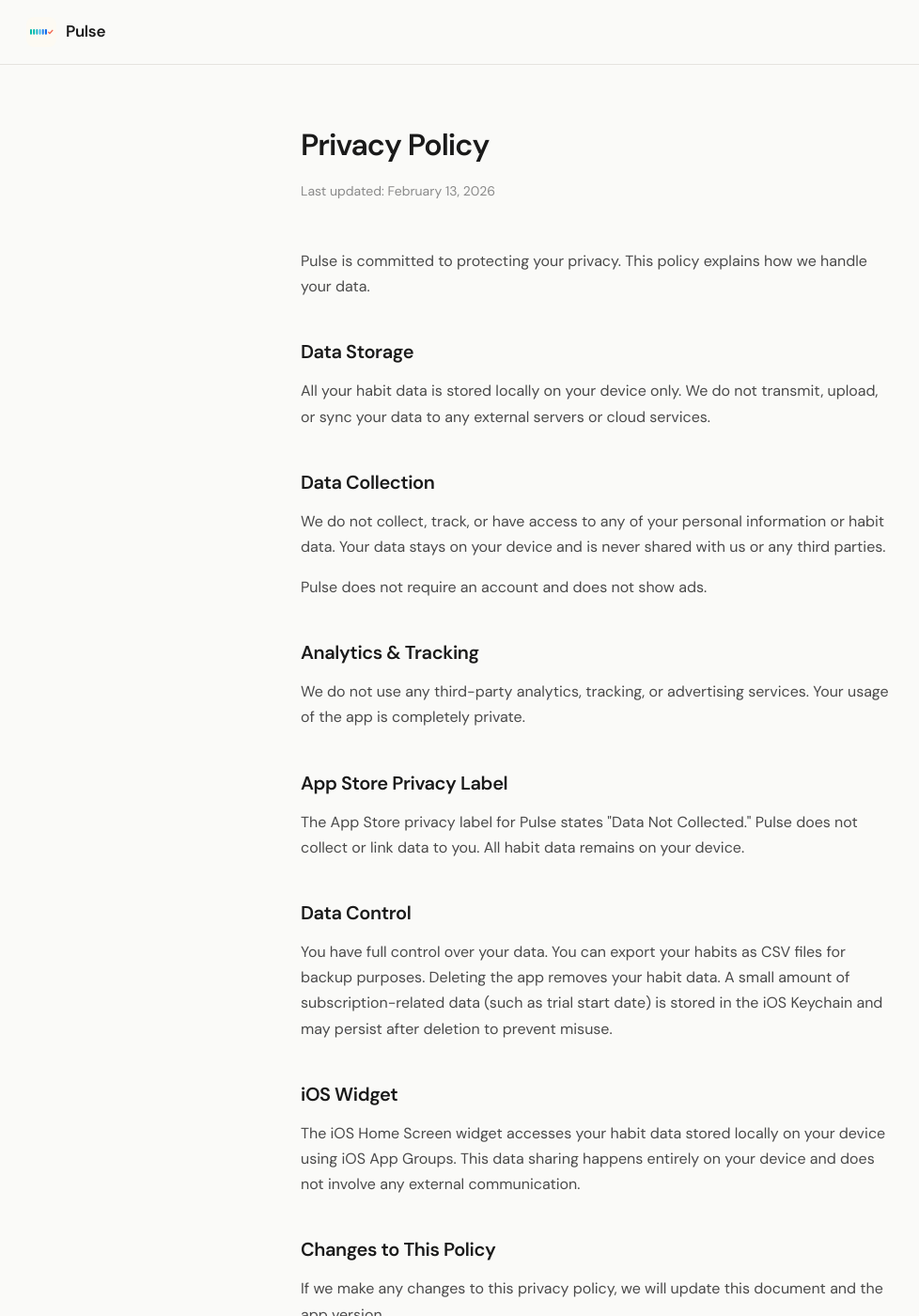
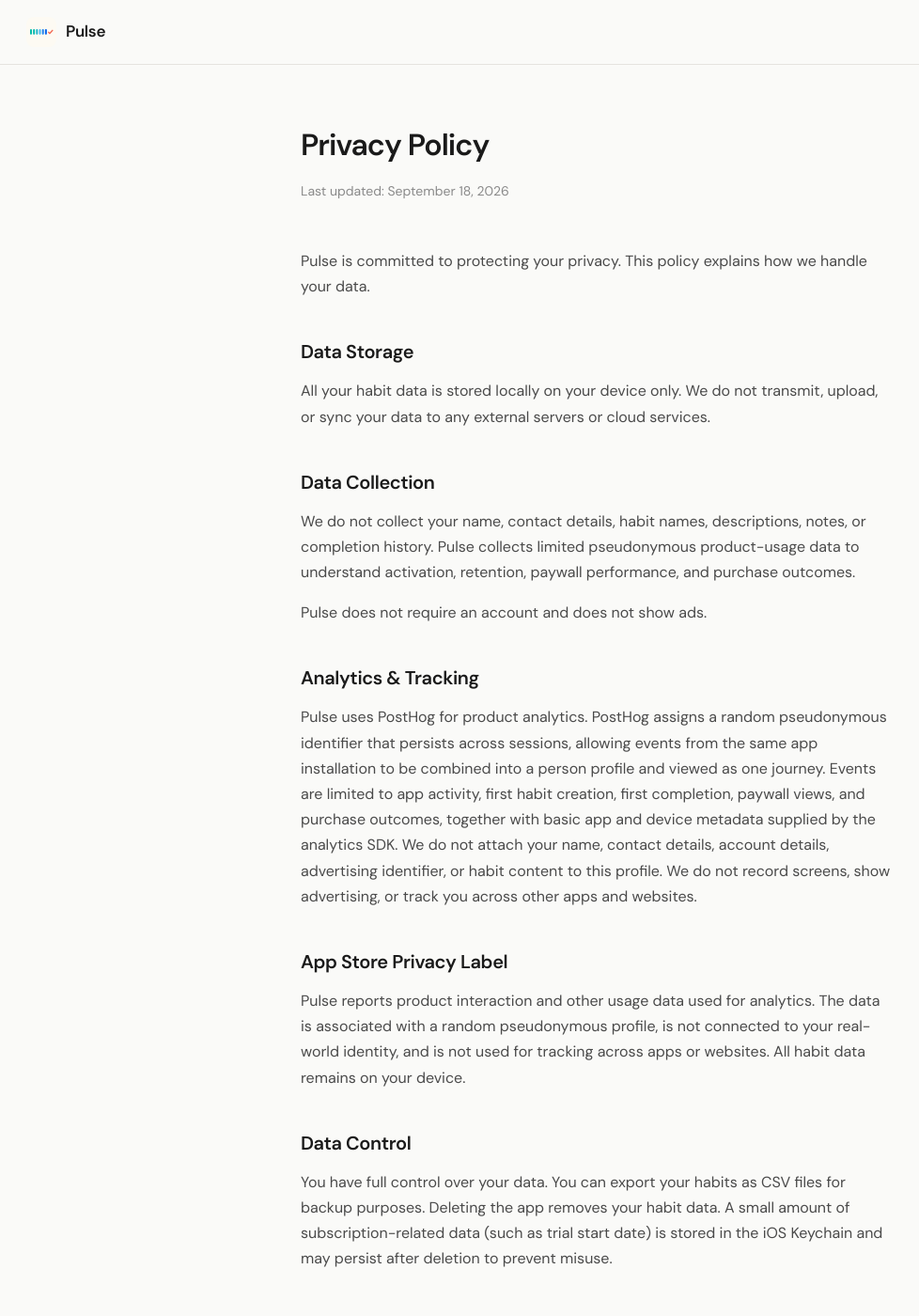
Before and after one commit to AriApar/ariapar.github.io, a Jekyll site: the page pulse/privacy.html, which Jekyll copies as it is, in a window 1280 px wide and 1400 px high. Shown: the whole window at 94% size, without its empty margins (4-982 px from the left). Built offline with Jekyll 4.4.1, drawn with Linux system fonts in a browser that asks for light colours.

Commit message:
docs: update Pulse analytics disclosures

```diff
--- a/pulse/loop-alternative.html
+++ b/pulse/loop-alternative.html
@@ -594,7 +594,7 @@
       </div>
       <div class="shared-card">
         <h3>Real privacy</h3>
-        <p>No accounts, no cloud, no analytics. Your data never leaves your phone.</p>
+        <p>No accounts, no cloud sync, and no habit-data uploads. Your habits stay on your phone.</p>
       </div>
       <div class="shared-card">
         <h3>Tap-to-complete widgets</h3>
@@ -641,7 +641,7 @@
 
     <div class="faq-item">
       <h3>Why isn't Pulse open source?</h3>
-      <p>Pulse is independently developed. The subscription model supports ongoing development and keeps the app ad-free with no data collection. You still own all your data and can export it anytime.</p>
+      <p>Pulse is independently developed. The subscription model supports ongoing development and keeps the app ad-free without uploading your habit data. You still own all your habit data and can export it anytime.</p>
     </div>
   </section>
 
--- a/pulse/privacy.html
+++ b/pulse/privacy.html
@@ -4,7 +4,7 @@
   <meta charset="UTF-8">
   <meta name="viewport" content="width=device-width, initial-scale=1.0">
   <title>Privacy Policy - Pulse Habit Tracker</title>
-  <meta name="description" content="Privacy policy for Pulse, a simple habit tracker for iOS. All data stays on your device.">
+  <meta name="description" content="Privacy policy for Pulse, a local-first habit tracker for iOS that uses limited pseudonymous product analytics.">
   <meta name="robots" content="index, follow">
   <meta name="theme-color" content="#fafaf8">
 
@@ -150,7 +150,7 @@
 
   <main class="content">
     <h1>Privacy Policy</h1>
-    <p class="last-updated">Last updated: February 13, 2026</p>
+    <p class="last-updated">Last updated: September 18, 2026</p>
 
     <p>Pulse is committed to protecting your privacy. This policy explains how we handle your data.</p>
 
@@ -158,14 +158,14 @@
     <p>All your habit data is stored locally on your device only. We do not transmit, upload, or sync your data to any external servers or cloud services.</p>
 
     <h2>Data Collection</h2>
-    <p>We do not collect, track, or have access to any of your personal information or habit data. Your data stays on your device and is never shared with us or any third parties.</p>
+    <p>We do not collect your name, contact details, habit names, descriptions, notes, or completion history. Pulse collects limited pseudonymous product-usage data to understand activation, retention, paywall performance, and purchase outcomes.</p>
     <p>Pulse does not require an account and does not show ads.</p>
 
     <h2>Analytics & Tracking</h2>
-    <p>We do not use any third-party analytics, tracking, or advertising services. Your usage of the app is completely private.</p>
+    <p>Pulse uses PostHog for product analytics. PostHog assigns a random pseudonymous identifier that persists across sessions, allowing events from the same app installation to be combined into a person profile and viewed as one journey. Events are limited to app activity, first habit creation, first completion, paywall views, and purchase outcomes, together with basic app and device metadata supplied by the analytics SDK. We do not attach your name, contact details, account details, advertising identifier, or habit content to this profile. We do not record screens, show advertising, or track you across other apps and websites.</p>
 
     <h2>App Store Privacy Label</h2>
-    <p>The App Store privacy label for Pulse states "Data Not Collected." Pulse does not collect or link data to you. All habit data remains on your device.</p>
+    <p>Pulse reports product interaction and other usage data used for analytics. The data is associated with a random pseudonymous profile, is not connected to your real-world identity, and is not used for tracking across apps or websites. All habit data remains on your device.</p>
 
     <h2>Data Control</h2>
     <p>You have full control over your data. You can export your habits as CSV files for backup purposes. Deleting the app removes your habit data. A small amount of subscription-related data (such as trial start date) is stored in the iOS Keychain and may persist after deletion to prevent misuse.</p>
```
Also changed, not shown: pulse/index.html (+5 -5 lines).
